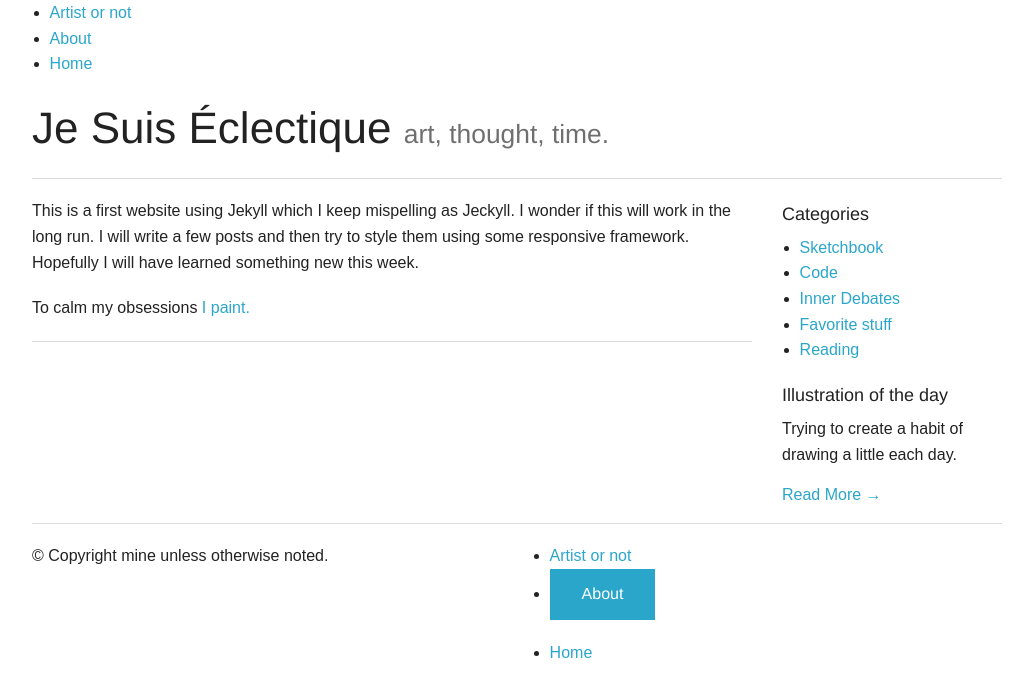
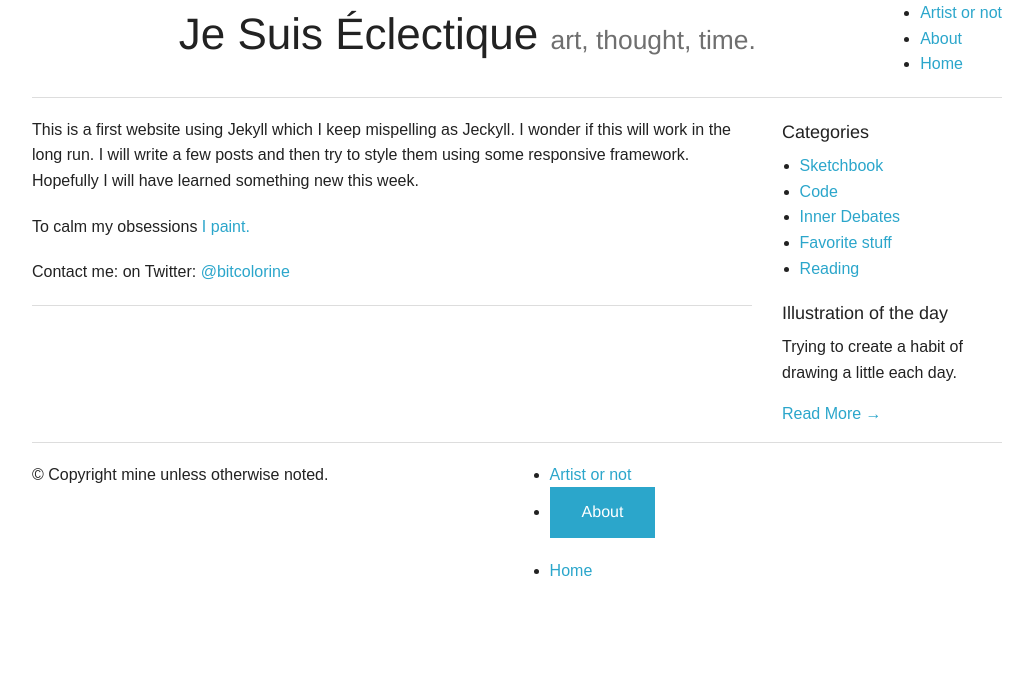
Before and after one commit to bitcolorine/Je-suis-eclectique, a Jekyll site: the page built from about.md, in a window 1280 px wide. Shown: the top 697 px of the page, without its empty margins (123-1156 px from the left). Built offline with Jekyll 4.4.1, drawn with Linux system fonts in a browser that asks for light colours; Markdown is read by kramdown in place of the engine named in the settings.

Commit message:
modified main.css

```diff
--- a/_includes/head.html
+++ b/_includes/head.html
@@ -16,7 +16,7 @@
 
       {% include nav.html %}
 
-      <h1>Je Suis Éclectique <small> art, thought, time.</small></h1>
+      <h1 class="title">Je Suis Éclectique <small> art, thought, time.</small></h1>
       <hr/>
     </div>
   </div>
--- a/about.md
+++ b/about.md
@@ -8,3 +8,6 @@ This is a first website using Jekyll which I keep mispelling as Jeckyll.
 I wonder if this will work in the long run. I will write a few posts and then try to style them using some responsive framework. Hopefully I will have learned something new this week.
 
 To calm my obsessions [I paint.](http://miraenmiburbuja.tumblr.com)
+
+Contact me:
+on Twitter: [@bitcolorine](http://twitter.com/bitcolorine)
--- a/assets/css/main.css
+++ b/assets/css/main.css
@@ -3,3 +3,16 @@ body {
 	font-family: arial;
 
 }
+
+/* Navigation */
+
+div.navigation
+{
+	float: right;
+
+}
+
+.title {
+	text-align: center;
+
+}
```
